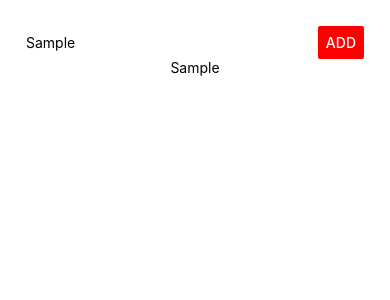
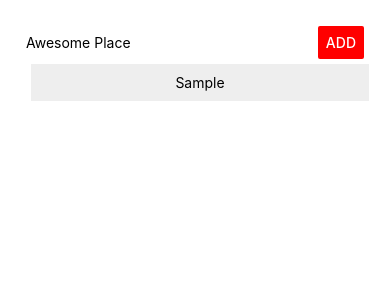
Before and after one commit to tacotruffles/react-native-camera-map, a React Native app: screen / in a window 390 px wide. Both pictures are taken after typing "Sample" into the empty fields and a click on the button "ADD". Shown: the top 300 px of the page. Built offline with nearby package versions, Linux system fonts and the light colour scheme.

Commit message:
Custom components

```diff
--- a/App.js
+++ b/App.js
@@ -1,56 +1,33 @@
 import React, { Component } from 'react';
 import { StyleSheet, Text, View, TextInput, Button } from 'react-native';
+
+import PlaceInput from './src/components/PlaceInput/PlaceInput';
+import ListItems from './src/components/ListItems/ListItems';
 
 export default class App extends Component {
 
   state = {
-    placeName: "",
     places: []
   };
 
-  placeNameChangedHandler = (val) => {
-    this.setState({
-      placeName: val
-    });
-  }
 
-  placeSubmitHandler = () => {
-    if(this.state.placeName.trim() === "") {
-      return;
-    }
 
+  placeAddedHandler = placeName => {
     this.setState(prevState => {
+
+      const newPlace = prevState.places.concat(placeName)
+
       return {
-        places: prevState.places.concat(prevState.placeName)
+        places: newPlace
       }
     })
   }
 
   render() {
-
-    const placesOutput = this.state.places.map((place, i) => (
-      <Text key={i}>{place}</Text>
-    ))
-
     return (
       <View style={styles.container}>
-        <View style={styles.inputContainer}>
-        <TextInput
-            style={styles.placeInput}
-            placeholder="Awesome Place"
-            value={this.state.placeName}
-            onChangeText={this.placeNameChangedHandler}
-          />
-          <Button
-            title="Add"
-            color="red"
-            style={styles.placeButton}
-            onPress={this.placeSubmitHandler}
-          />
-        </View>
-        <View>
-          {placesOutput}
-        </View>
+        <PlaceInput onPlaceAdded={this.placeAddedHandler}/>
+        <ListItems items={this.state.places}/>
       </View>
     );
   }
@@ -64,18 +41,5 @@
     backgroundColor: '#fff',
     alignItems: 'center',
     justifyContent: 'flex-start',
-  },
-  inputContainer: {
-    //flex: 1,
-    width: "100%",
-    flexDirection: "row",
-    justifyContent: "space-between",
-    alignItems: "center"
-  },
-  placeInput: {
-    width: "70%"
-  },
-  placeButton: {
-    width: "30%"
   }
 });
--- /dev/null
+++ b/src/components/ListItems/ListItem/ListItem.js
@@ -0,0 +1,21 @@
+import React from 'react';
+import { StyleSheet, View, Text } from 'react-native';
+
+const listItem = (props) => (
+    <View style={styles.listItem}>
+        <Text>{props.placeName}</Text>
+    </View>
+);
+
+const styles = StyleSheet.create({
+    listItem: {
+        width: "100%",
+        padding: 10,
+        margin: 5,
+        backgroundColor: "#eee",
+        alignItems: "center",
+        justifyContent: "center"
+    }
+});
+
+export default listItem;
--- /dev/null
+++ b/src/components/ListItems/ListItems.js
@@ -0,0 +1,25 @@
+import React from 'react';
+import { StyleSheet, View } from 'react-native';
+
+import ListItem from './ListItem/ListItem';
+
+const listItems = (props) => {
+
+    const itemsOutput = props.items.map((item, i) => (
+        <ListItem key={i} placeName={item} />
+    ));
+
+    return (
+        <View style={styles.listContainer}>
+            {itemsOutput}
+        </View>
+    );
+};
+
+const styles = StyleSheet.create({
+  listContainer: {
+    width: "100%"
+  }
+});
+
+export default listItems;
--- /dev/null
+++ b/src/components/PlaceInput/PlaceInput.js
@@ -0,0 +1,64 @@
+import React, { Component } from 'react';
+import { StyleSheet, View, TextInput, Button } from 'react-native';
+
+class PlaceInput extends Component {
+
+    state = {
+        placeName: ""
+    };
+
+    placeNameChangedHandler = (val) => {
+        this.setState({
+            placeName: val
+        });
+    }
+
+    placeAddedHandler = () => {
+        if(this.state.placeName.trim() === "") {
+          return;
+        }
+
+        this.props.onPlaceAdded(this.state.placeName);
+
+        // Clear the input field after passing it to the above f(x) ref
+        this.setState({placeName: ""});
+      }
+
+    render() {
+        return (
+            <View style={styles.inputContainer}>
+                <TextInput
+                    style={styles.placeInput}
+                    placeholder="Awesome Place"
+                    value={this.state.placeName}
+                    onChangeText={this.placeNameChangedHandler}
+                  />
+                  <Button
+                    title="Add"
+                    color="red"
+                    style={styles.placeButton}
+                    onPress={this.placeAddedHandler}
+                  />
+            </View>
+        );
+    }
+}
+
+
+const styles = StyleSheet.create({
+    inputContainer: {
+        //flex: 1,
+        width: "100%",
+        flexDirection: "row",
+        justifyContent: "space-between",
+        alignItems: "center"
+    },
+    placeInput: {
+        width: "70%"
+    },
+    placeButton: {
+        width: "30%",
+    }
+});
+
+export default PlaceInput;
```
